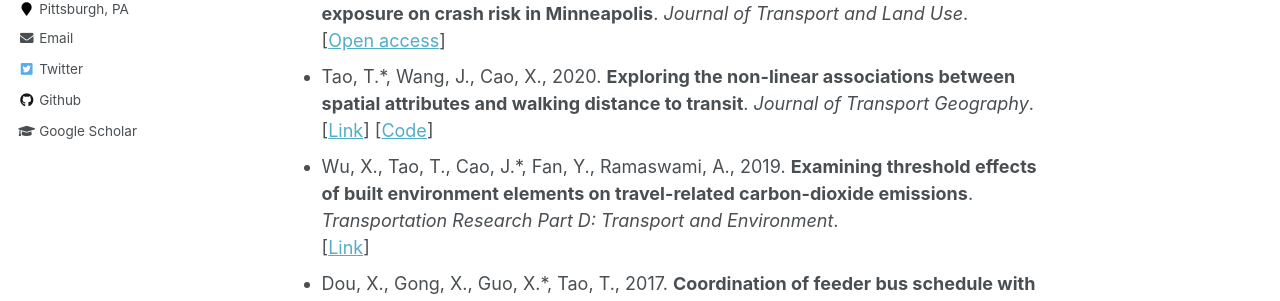
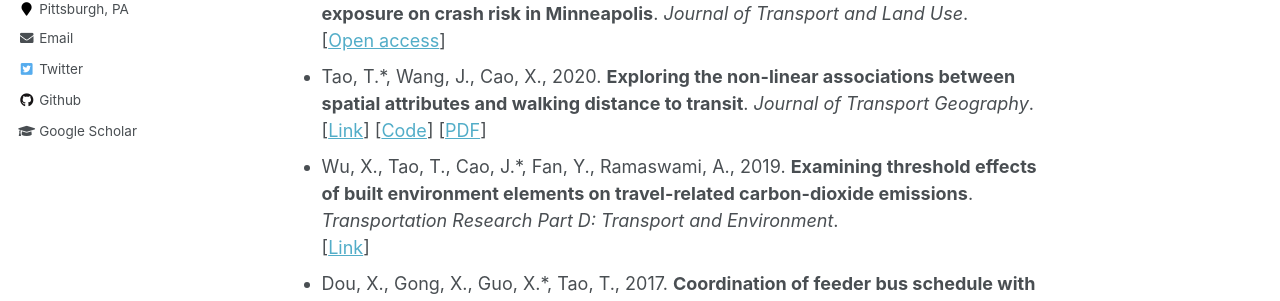
Before and after one commit to vtao1989/blog, a Jekyll site: the page built from _pages/publications.md, in a window 1280 px wide and 900 px high, scrolled down 1543 px. Shown: the part 315-616 px from the top of the window. Built offline with Jekyll 4.4.1, drawn with Linux system fonts in a browser that asks for light colours.

Commit message:
Add PDF link to publication entry for improved accessibility

```diff
--- a/_pages/publications.md
+++ b/_pages/publications.md
@@ -38,7 +38,7 @@ author_profile: true
 - Tao, T., Lindsey, G.\*, Cao, J., Wang, J., 2021. **The effects of pedestrian and bicycle exposure on crash risk in Minneapolis**. *Journal of Transport and Land Use*.
 [[Open access](http://dx.doi.org/10.5198/jtlu.2021.1978)]
 - Tao, T.\*, Wang, J., Cao, X., 2020. **Exploring the non-linear associations between spatial attributes and walking distance to transit**. *Journal of Transport Geography*.
-[[Link](https://doi.org/10.1016/j.jtrangeo.2019.102560)] [[Code](https://vtao1989.github.io/DisToTransit_statistics/)]
+[[Link](https://doi.org/10.1016/j.jtrangeo.2019.102560)] [[Code](https://vtao1989.github.io/DisToTransit_statistics/)] [[PDF](../files/Tao%20et%20al.%202020%20JTRG.pdf)]
 - Wu, X., Tao, T., Cao, J.\*, Fan, Y., Ramaswami, A., 2019. **Examining threshold effects of built environment elements on travel-related carbon-dioxide emissions**. *Transportation Research Part D: Transport and Environment*.
 [[Link](https://doi.org/10.1016/j.trd.2019.08.018)]
 - Dou, X., Gong, X., Guo, X.\*, Tao, T., 2017. **Coordination of feeder bus schedule with train service at integrated transport hubs**. *Transportation Research Record: Journal of the Transportation Research Board*.
```
Also changed, not shown: 1 other file.
